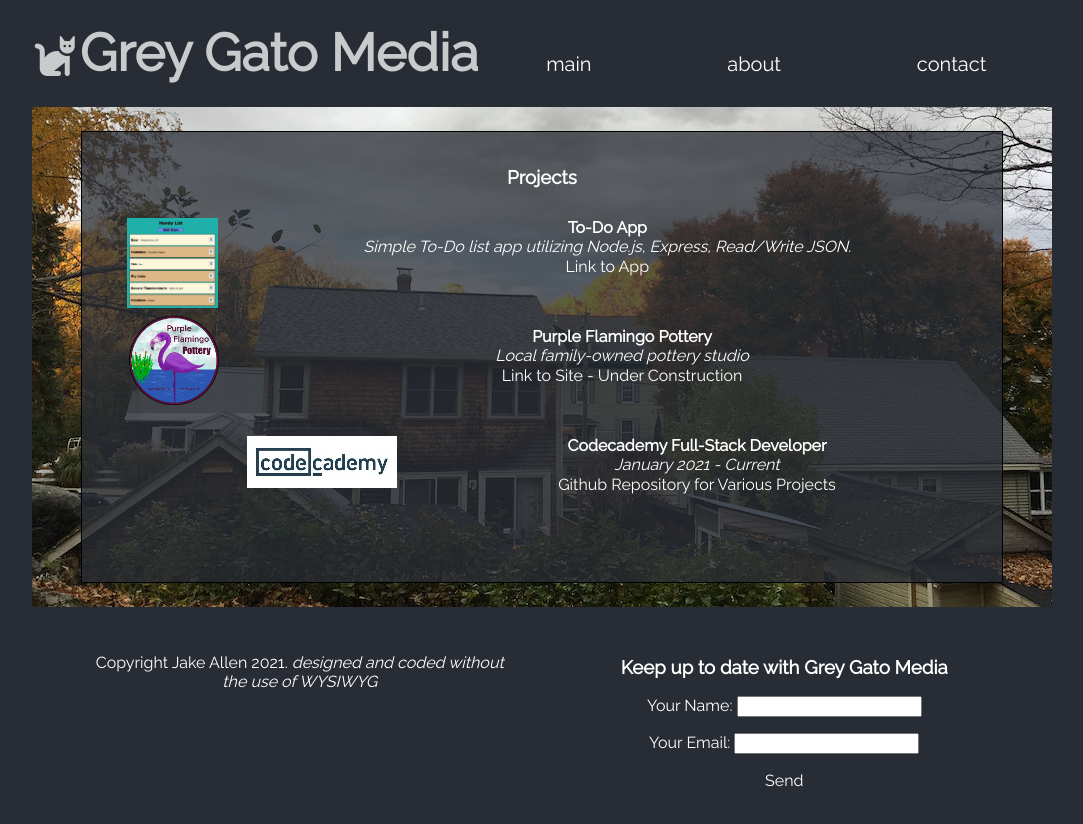
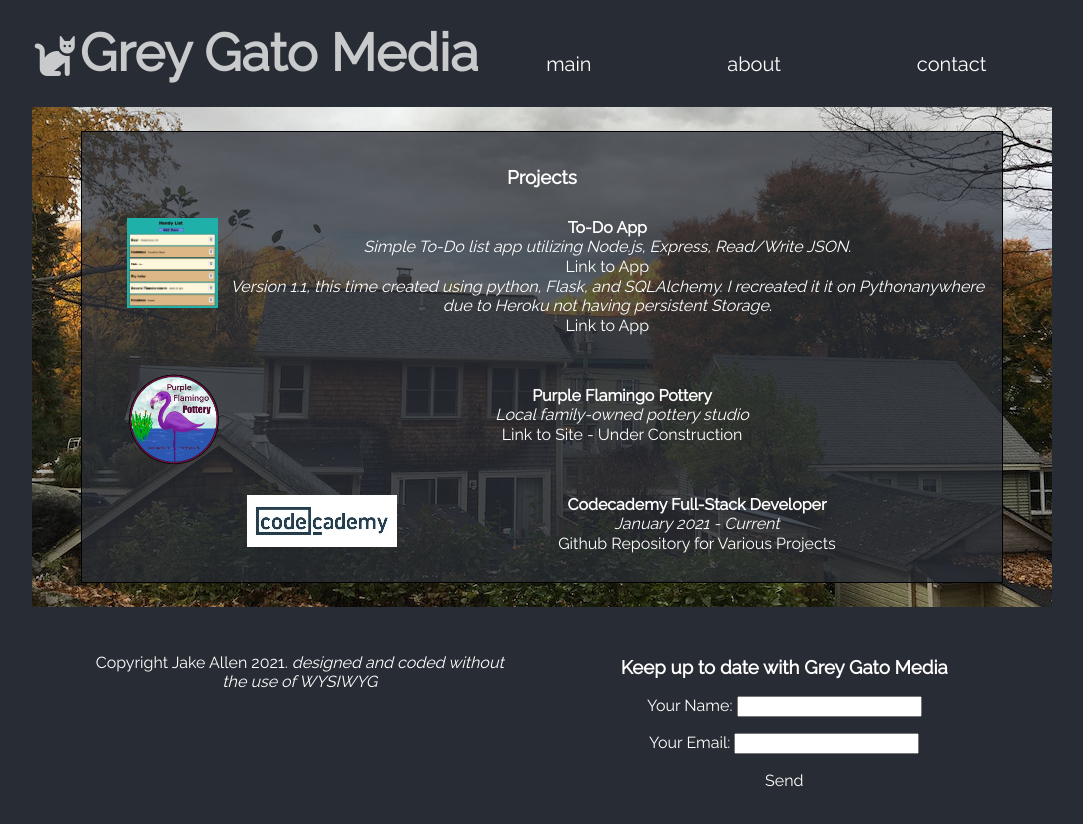
Before and after one commit to tallen1985/ReactApp, a React (Create React App) app: page / in a window 1280 px wide. Both pictures are taken after a click on the button "projects". Shown: the top 824 px of the page, without its empty margins (98-1181 px from the left). Built offline with nearby package versions, Linux system fonts and the light colour scheme; no server answers.

Commit message:
added pythonanywhere

```diff
--- a/src/Snippets/Snippets.js
+++ b/src/Snippets/Snippets.js
@@ -50,6 +50,9 @@ let snippets = [
                 <strong>To-Do App</strong><br/>
                     <em>Simple To-Do list app utilizing Node.js, Express, Read/Write JSON. </em> <br/>
                     <button onClick={() => window.open("https://greygato-todo.herokuapp.com")}>Link to App</button>
+                    <br/>
+                    <em>Version 1.1, this time created using python, Flask, and SQLAlchemy.  I recreated it it on Pythonanywhere due to Heroku not having persistent Storage.</em><br/>
+                    <button onClick={() => window.open('https//tallen1985.pythonanywhere.com')}>Link to App</button>
             </div>
         </div>
         <div className="spacer">
```
